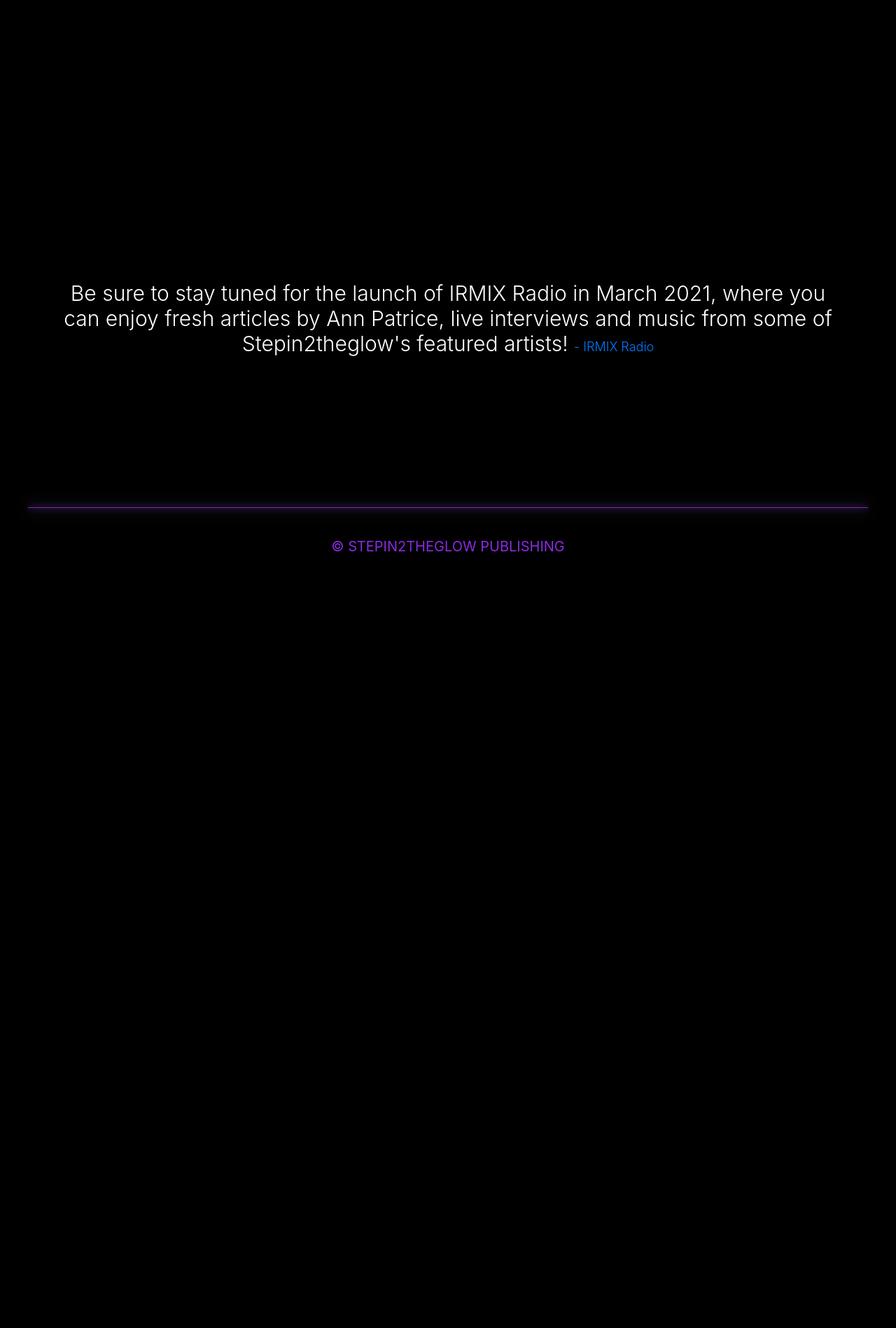
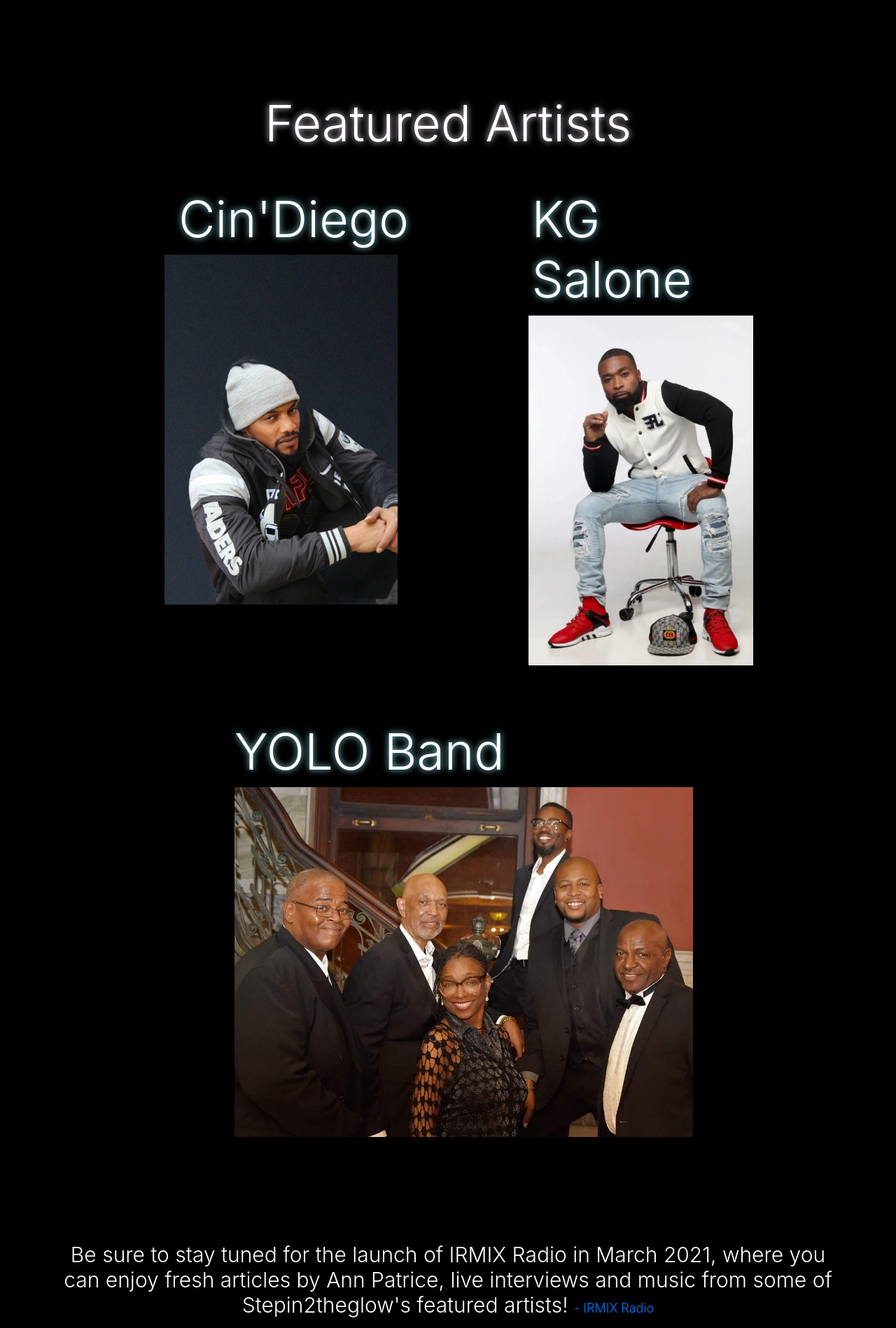
Before and after one commit to LashondaM/Steppin2, a PHP site: page / in a window 1280 px wide. Shown: the part 1593-3491 px from the top of the page at 70% size. Before the commit the page ends 2381 px from the top, so only its background shows below. Run offline with PHP 8.4, Linux system fonts and the light colour scheme.

Commit message:
some home changes

```diff
--- a/css/style.css
+++ b/css/style.css
@@ -53,8 +53,8 @@
 } */
 
 .dice{
-    box-shadow: 0 0 10px rgb(179, 137, 199),
-                 0 0 20px rgb(137, 32, 185);
+    /* box-shadow: 0 0 10px rgb(179, 137, 199), */
+                 /* 0 0 20px rgb(137, 32, 185); */
                  /* 0 0 40px rgb(137, 32, 185); */
 }
 
@@ -139,11 +139,11 @@
 
 h2{
     /* margin-top: 400px; */
-    filter: blur(.6px);
-    color: white;
-    text-shadow: 0 0 10px rgb(116, 32, 185),
-                 0 0 20px rgb(73, 32, 185),
-                 0 0 40px rgb(137, 32, 185);
+    /* filter: blur(.6px); */
+    /* color: white; */
+    /* text-shadow: 0 0 10px rgb(116, 32, 185), */
+                 /* 0 0 20px rgb(73, 32, 185), */
+                 /* 0 0 40px rgb(137, 32, 185); */
                  /* 0 0 80px rgb(137, 32, 185); */
                  /* 0 0 140px rgb(137, 32, 185); */
 
@@ -258,3 +258,62 @@
 .irmax{
     line-height: 30px;
 }
+
+
+/* featured artists start */
+
+.sub{
+    color: white;
+    text-align: center;
+    margin-bottom: 50px;
+    text-shadow: 0 0 10px rgb(229, 220, 233);
+}
+
+
+.diez{
+    color: white;
+    text-shadow: 0 0 10px rgb(137, 217, 230);
+    margin-left: 20px;
+}
+
+.diego{
+    height: 500px;
+
+}
+
+.hola{
+    margin-left: 220px;
+}
+
+
+
+.once{
+    color: white;
+    text-shadow: 0 0 10px rgb(137, 217, 230);
+    margin-left: 4.5px;
+}
+
+.kgSalone{
+    height: 500px;
+    /* padding-left: 200; */
+}
+.adios{
+    margin-left: 200px;
+}
+
+
+
+.doce{
+    color: white;
+    text-shadow: 0 0 10px rgb(137, 217, 230);
+}
+
+.yolo{
+    height: 500px;
+}
+
+
+
+.nuevo{
+    margin-bottom: 150px;
+}
--- a/index.html
+++ b/index.html
@@ -49,7 +49,7 @@
     <div class="jumbotron jumbotron-fluid">
         <div class="container text-center">
             <h1 class="display-1">STEPIN2THEGLOW PUBLISHING</h1>
-            <!-- <p class="lead">Guess who's back...</p> -->
+            <p class="lead" style="margin-top: 50px; font-size: 24px;">A Label Serving Many Talents In The Creative/Performing Arts</p>
         </div>
     </div>
 
@@ -68,23 +68,58 @@
 
 
     <div class="container drop" style="margin-bottom: 400px;">
+        <!-- <div class="row"> -->
+
+
+            <div class="col-md-12" style="margin-bottom: 150px;">
+
+                            <p class="dice pre display-4 text-center">At Stepin2theglow, not only do we specialize in the music sector, where we offer a variety of services from songwriting to issuing licenses for the use of your material. We also publish scripts & manuscripts as well!</p>
+
+            </div>
+
+            <!-- <div class="col-md-12">
+
+                <iframe class="video" style="margin-top: 60px;" width="620" height="330" src="https://www.youtube.com/embed/Ps_y9txCzJc" frameborder="0" allow="accelerometer; autoplay; clipboard-write; encrypted-media; gyroscope; picture-in-picture" allowfullscreen></iframe>
+
+            </div> -->
+
+
+        <!-- </div> -->
+    </div>
+
+
+
+    <div class="container-fluid artists">
+        <div class="row nuevo">
+
+            <div class="col-lg-12">
+                <p class="display-3 sub">Featured Artists</p>
+            </div>
+
+            <div class="col-lg-3 hola">
+                <h2 class="display-3 diez">Cin'Diego</h2>
+                <img src="../img/cin'diego.jpg" class="diego">
+            </div>
+
+            <div class="col-lg-3 adios">
+
+                <h2 class="display-3 once">KG Salone</h2>
+                <img src="../img/kgSalone.png" class="kgSalone">
+
+            </div>
+
+            <div class="col-lg-5" style="margin-top: 80px; margin-left: 320px;">
+                <h2 class="display-3 doce">YOLO Band</h2>
+                <img src="../img/yolo.png" class="yolo">
+
+            </div>
+
+        </div>
+    </div>
+
+    <div class="container team">
         <div class="row">
 
-
-            <div class="col-md-6">
-                <div class="card my-3 dice" style="max-width: 22rem; background: black;">
-                    <!-- <div class="card-header">Header</div> -->
-                        <div class="card-body">
-                            <!-- <h5 class="card-title">Dark card title</h5> -->
-                            <p class="card-text pre display-4 text-center">At Stepin2theglow, not only do we specialize in the music sector, where we offer a variety of services from songwriting to issuing licenses for the use of your material. We also publish scripts & manuscripts as well!</p>
-
-                        </div>
-                </div>
-            </div>
-
-            <div class="col-md-6">
-                <iframe class="video" style="margin-top: 60px;" width="620" height="330" src="https://www.youtube.com/embed/Ps_y9txCzJc" frameborder="0" allow="accelerometer; autoplay; clipboard-write; encrypted-media; gyroscope; picture-in-picture" allowfullscreen></iframe>
-            </div>
 
 
         </div>
@@ -92,7 +127,7 @@
 
     <div class="container irmax text-center">
         <div class="row">
-            <div class="col-md-12">
+            <div class="col-lg-12">
                 <p class="text-white display-4" style="font-size: 30px;">Be sure to stay tuned for the launch of IRMIX Radio in March 2021, where you can enjoy fresh articles by Ann Patrice, live interviews and music from some of Stepin2theglow's featured artists! <a href="https://www.irmixradio.net/" class="" target="_blank" style="font-size: 18px;">- IRMIX Radio</a></p>
             </div>
         </div>
```
